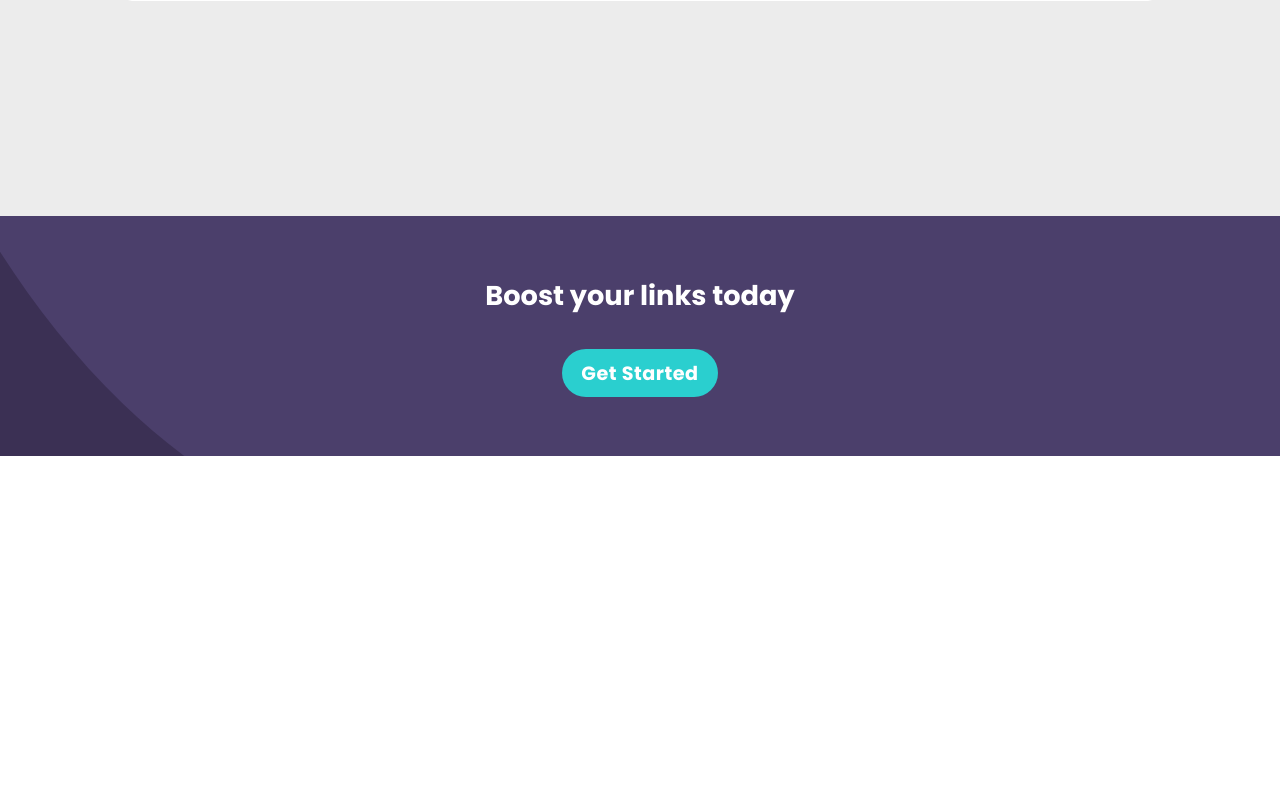
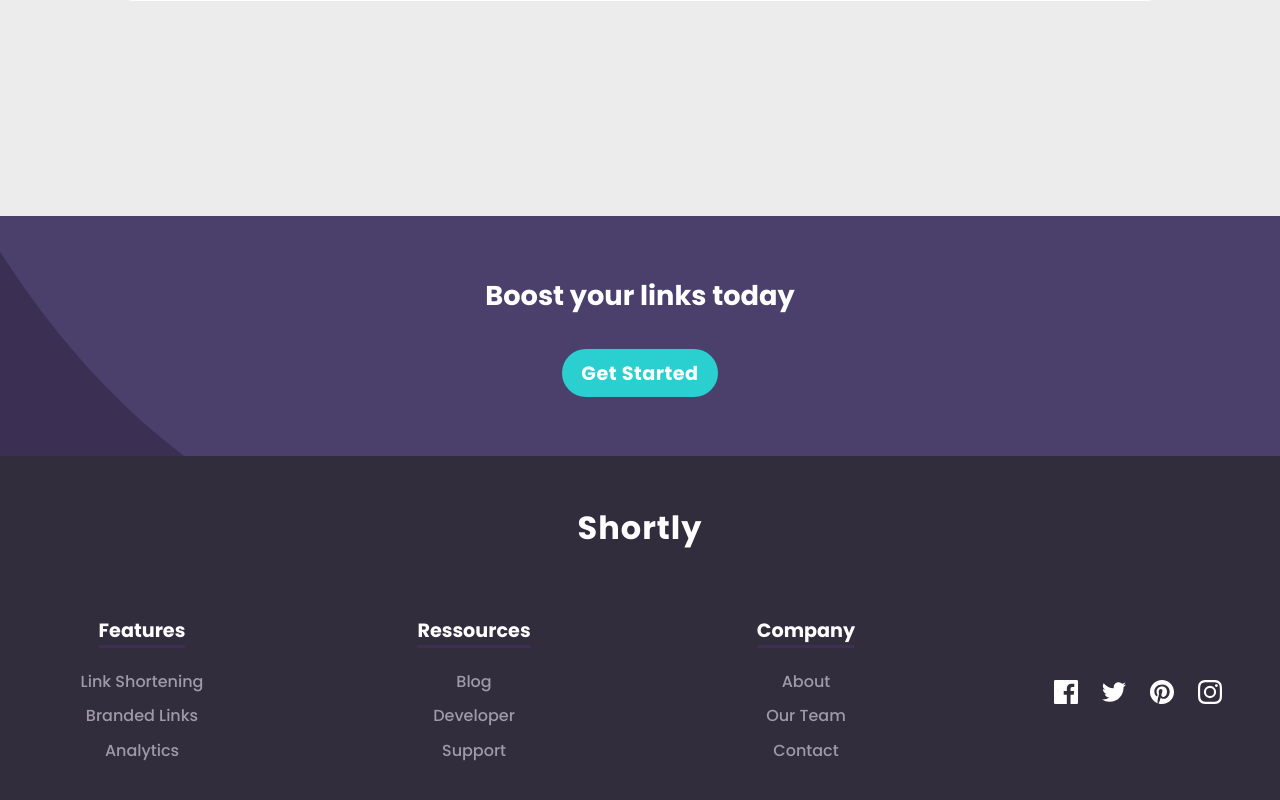
Before and after one commit to mena0018/URL-Shortening, a React (Create React App) app: page / in a window 1280 px wide. Shown: the part 2034-2834 px from the top of the page. Before the commit the page ends 2490 px from the top, so only its background shows below. Built offline with nearby package versions, Linux system fonts and the light colour scheme.

Commit message:
Implementation of the Footer

```diff
--- a/src/App.tsx
+++ b/src/App.tsx
@@ -3,6 +3,7 @@ import "./index.scss";
 import Boost from "./pages/Boost/Boost";
 import Home from "./pages/Home/Home";
 import Services from './pages/Services/Services';
+import Footer from './pages/Footer/Footer';
 
 
 function App() {
@@ -13,6 +14,7 @@ function App() {
       <Home />
       <Services />
       <Boost />
+      <Footer />
     </>
   );
 }
--- /dev/null
+++ b/src/pages/Footer/Footer.module.scss
@@ -0,0 +1,67 @@
+@import "../../scss/_mixins.scss";
+@import "../../scss/variables.scss";
+
+footer {
+  padding: 3rem 0;
+  background-color: $darker-violet;
+  text-align: center;
+
+  h2 {
+    color: $white;
+    font-weight: 600;
+    font-size: 2em;
+    letter-spacing: 1px;
+    padding-bottom: 2em;
+  }
+
+  .footer_content {
+    height: 100%;
+    max-width: $max-width;
+    margin: auto;
+    display: grid;
+    grid-template-columns: repeat(auto-fit, minmax(200px, 1fr));
+    grid-gap: 3rem;
+
+    .col {
+      h3 {
+        font-size: 1.2rem;
+        font-weight: 600;
+        padding-bottom: 1rem;
+        display: inline-block;
+        color: $white;
+
+        &::after {
+          content: "";
+          display: block;
+          width: 100%;
+          height: 3px;
+          background: $dark-violet;
+          border-radius: 5px;
+          margin: auto;
+        }
+      }
+
+      p {
+        padding: 0.3rem 0;
+        color: $grayish-violet;
+      }
+    }
+
+    .social_media {
+      display: flex;
+      justify-content: center;
+      align-items: center;
+      gap: 1.5em;
+    }
+  }
+}
+
+@media screen and (min-width: 1400px) {
+  footer {
+    .footer_content {
+      .social_media {
+        align-items: start;
+      }
+    }
+  }
+}
--- /dev/null
+++ b/src/pages/Footer/Footer.tsx
@@ -0,0 +1,48 @@
+import styles from './Footer.module.scss';
+import Facebook from "../../images/icon-facebook.svg";
+import Twitter from "../../images/icon-twitter.svg";
+import Pinterest from "../../images/icon-pinterest.svg";
+import Instagram from "../../images/icon-instagram.svg";
+
+
+const Footer = () => {
+  return (
+    <footer>
+
+      <h2>Shortly</h2>
+      <div className={styles.footer_content}>
+
+        <div className={styles.col}>
+          <h3>Features</h3>
+          <p>Link Shortening</p>
+          <p>Branded Links</p>
+          <p>Analytics</p>
+        </div>
+
+        <div className={styles.col}>
+          <h3>Ressources</h3>
+          <p>Blog</p>
+          <p>Developer</p>
+          <p>Support</p>
+        </div>
+
+        <div className={styles.col}>
+          <h3>Company</h3>
+          <p>About</p>
+          <p>Our Team</p>
+          <p>Contact</p>
+        </div>
+
+        <div className={styles.social_media}>
+          <img src={Facebook}  alt="Facebook's icon" />
+          <img src={Twitter}   alt="Twitter's icon" />
+          <img src={Pinterest} alt="Pinterest's icon" />
+          <img src={Instagram} alt="Instagram's icon" />
+        </div>
+
+      </div>
+    </footer>
+  )
+}
+
+export default Footer
```
